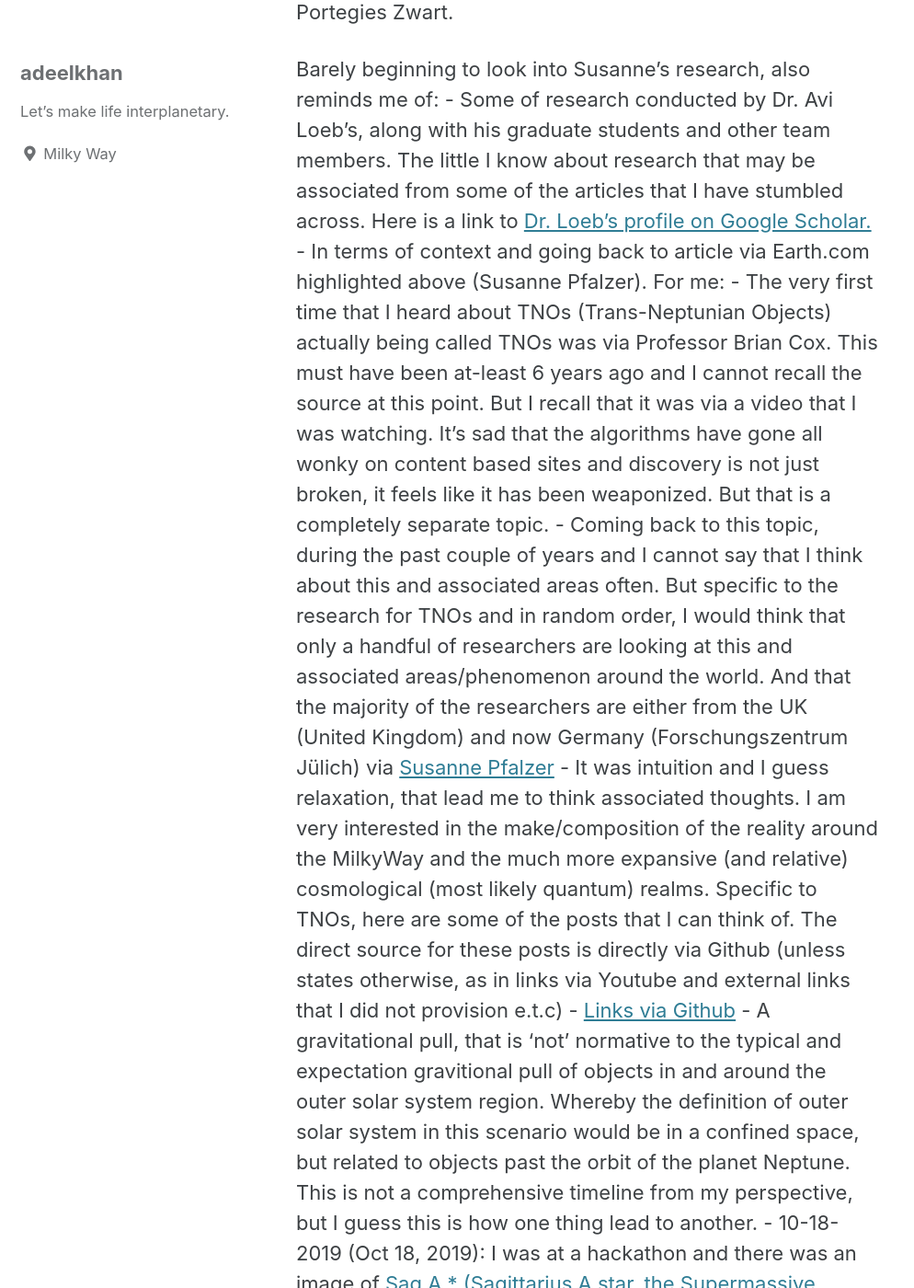
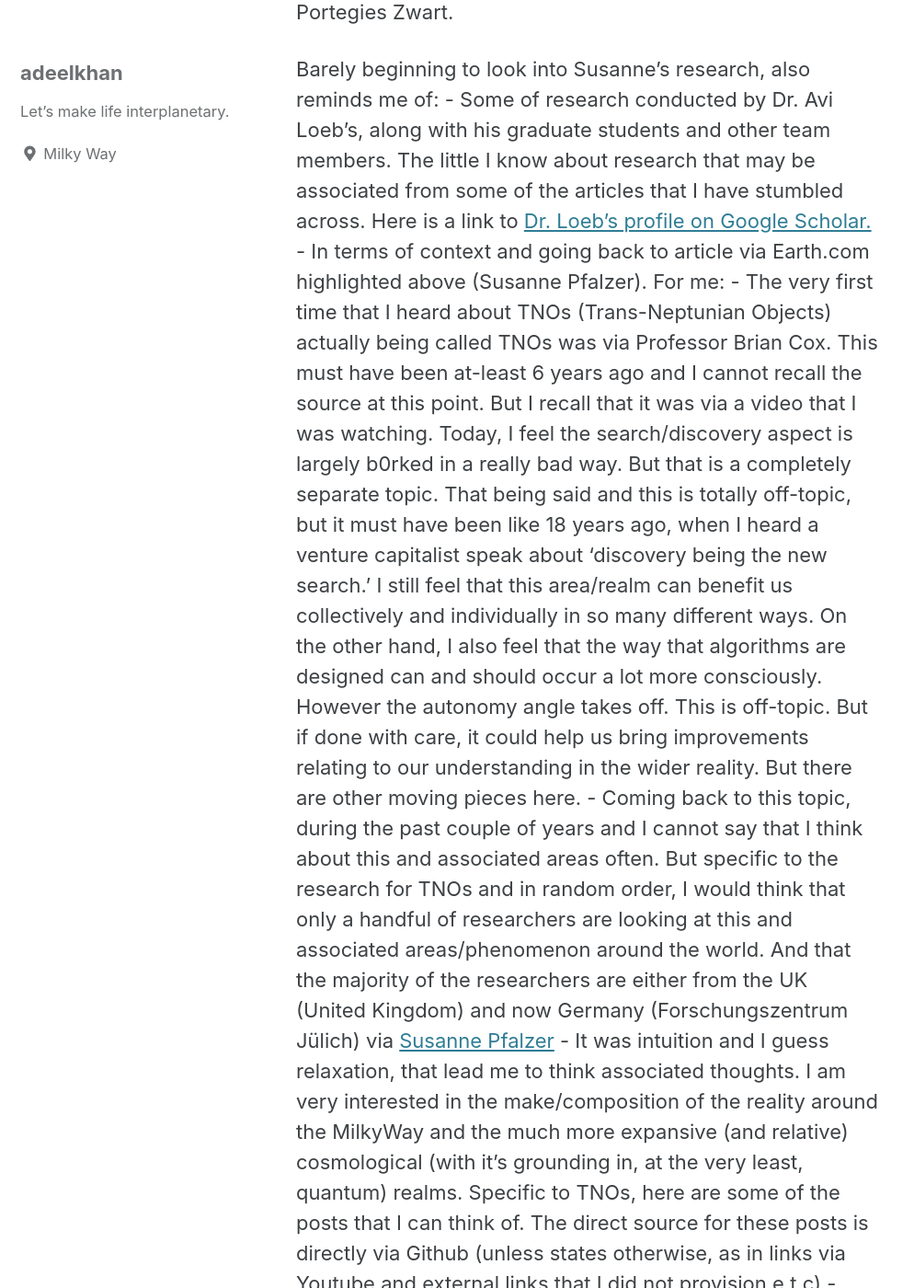
Before and after one commit to stellardreams/stellardreams.github.io, a Jekyll site: the page built from _posts/2024-12-02-Rogue-Stars-Zoomed-By.md, in a window 1280 px wide and 1400 px high, scrolled down 883 px. Shown: the whole window at 92% size, without its empty margins (0-994 px from the left). Built offline with Jekyll 4.4.1, drawn with Linux system fonts in a browser that asks for light colours; cached includes are drawn as plain includes; some of the changed text lies outside the part shown.

Commit message:
Update 2024-12-02-Rogue-Stars-Zoomed-By.md
Additions. Changes.

```diff
--- a/_posts/2024-12-02-Rogue-Stars-Zoomed-By.md
+++ b/_posts/2024-12-02-Rogue-Stars-Zoomed-By.md
@@ -13,11 +13,12 @@
 Barely beginning to look into Susanne's research, also reminds me of:
 - Some of research conducted by Dr. Avi Loeb's, along with his graduate students and other team members. The little I know about research that may be associated from some of the articles that I have stumbled across. Here is a link to [Dr. Loeb's profile on Google Scholar.](https://scholar.google.com/citations?hl=en&user=CvQxOmwAAAAJ&view_op=list_works&citft=1&citft=3&email_for_op=adeelnkhan%40gmail.com&sortby=pubdate)
 - In terms of context and going back to article via Earth.com highlighted above (Susanne Pfalzer). For me:
-  - The very first time that I heard about TNOs (Trans-Neptunian Objects) actually being called TNOs was via Professor Brian Cox. This must have been at-least 6 years ago and I cannot recall the source at this point. But I recall that it was via a video that I was watching. It's sad that the algorithms have gone all wonky on content based sites and discovery is not just broken, it feels like it has been weaponized. But that is a completely separate topic.
+  - The very first time that I heard about TNOs (Trans-Neptunian Objects) actually being called TNOs was via Professor Brian Cox. This must have been at-least 6 years ago and I cannot recall the source at this point. But I recall that it was via a video that I was watching. Today, I feel the search/discovery aspect is largely b0rked in a really bad way. But that is a completely separate topic. That being said and this is totally off-topic, but it must have been like 18 years ago, when I heard a venture capitalist speak about 'discovery being the new search.' I still feel that this area/realm can benefit us collectively and individually in so many different ways. On the other hand, I also feel that the way that algorithms are designed can and should occur a lot more consciously. However the autonomy angle takes off. This is off-topic. But if done with care, it could help us bring improvements relating to our understanding in the wider reality. But there are other moving pieces here.
   - Coming back to this topic, during the past couple of years and I cannot say that I think about this and associated areas often. But specific to the research for TNOs and in random order, I would think that only a handful of researchers are looking at this and associated areas/phenomenon around the world. And that the majority of the researchers are either from the UK (United Kingdom) and now Germany (Forschungszentrum Jülich) via [Susanne Pfalzer](https://www.fz-juelich.de/en/@@search?SearchableText=Susanne%20Pfalzner&active=relevance&allow_local=false&group_select=0&local=false)
-  - It was intuition and I guess relaxation, that lead me to think associated thoughts. I am very interested in the make/composition of the reality around the MilkyWay and the much more expansive (and relative) cosmological (most likely quantum) realms. Specific to TNOs, here are some of the posts that I can think of. The direct source for these posts is directly via Github (unless states otherwise, as in links via Youtube and external links that I did not provision e.t.c)
+  - It was intuition and I guess relaxation, that lead me to think associated thoughts. I am very interested in the make/composition of the reality around the MilkyWay and the much more expansive (and relative) cosmological (with it's grounding in, at the very least, quantum) realms. Specific to TNOs, here are some of the posts that I can think of. The direct source for these posts is directly via Github (unless states otherwise, as in links via Youtube and external links that I did not provision e.t.c)
   - [Links via Github](https://github.com/stellardreams/stellardreams.github.io/tree/master/_posts)
-    - A gravitational pull, that is 'not' normative to the typical and expectation gravitional pull of objects in and around the outer solar system region. Whereby the definition of outer solar system in this scenario would be in a confined space, but related to objects past the orbit of the planet Neptune. This is not a comprehensive timeline from my perspective, but I guess this is how one thing lead to another.
+    - A gravitational pull, that is 'not' normative to the typical and expectation gravitional pull of objects in and around the outer solar system region. Whereby the definition of outer solar system in this scenario would be in a confined space, but related to objects that are beyond the orbit of  Neptune.
+    - The following (below), is not a comprehensive timeline from my perspective, but I guess this is how one thing lead to another.
       - 10-18-2019 (Oct 18, 2019): I was at a hackathon and there was an image of [Sag A * (Sagittarius A star, the Supermassive blackhole at the center of the Milkyway)](https://en.wikipedia.org/wiki/Sagittarius_A*) that came up via the APOD bot via the Slack app.
         - It will take me a while to search for the same/similar image via [APOD search](https://apod.nasa.gov/cgi-bin/apod/apod_search). But if memory serves me correctly, the image looked something like this. [image via nova.org](https://chview.nova.org/solcom/x-objects/sagdeg1.jpg). As well, some of the other images where I found this image, via the [following source](https://chview.nova.org/solcom/x-objects/sag-deg.htm)
       -  10-29-2020 (Oct, 29. 2020): Much earlier and maybe around the year 2005 or in that range, is when I would have first heard about the mythical Planet 9. Not having an indepth knowledge of how real-estate is actually discovered in and around the solar system (as in, the methods leveraged) and realizing that a fair bit of territory needs to be covered. I didn't know how to think about why the so called/mythical Planet 9 was not discovered. Next and many years later, when the news item of a blackhole the size of a grapefruit came to my attention. This, then lead me to think about the kinds of behaviors that were being exhibited by bodies in the trans-Neptunian region(s). For the further evoluion of this theory, one of being a mythical planet that no one could locate, to a blackhole of a certain size. And so, on 10-29-2020, I made the following post on Github on this very blog. [Grape Fruit Sized Black Hole In The Outer Solar System](https://stellardreams.github.io/Grape-fruit-sized-Black-Hole-in-the-outer-solar-system/)
@@ -34,10 +35,12 @@
 
 Coming back to Susanne Pfalzner's and her students research one more time. I haven't personally had a chance to dive into this topic beyond the surface level. But again, to a non-astrophysicist like me, this seems like a very interesting and rich area of research. This is the kind of research that could open up a lot of other/different venues of research. This, I think, would be the kind of research that will help us understand not just the shape/composition and the history of our own solar system. But my intuitive guess is that it will also help us understand the set of dynamics in the wider MilkyWay.
 
-After reading the article once (or twice), I had more questions. Including, but not limited to and in random order:
-- The central question, in my mind, of 'bands' around the MilkyWay, how they travel, how many branches these bands would have and the direction in which they travel and why. The Milkyway's merger with dwarf galax(ies), is, what I think has lead to these bands in the first place. The reason for me, why particular images via APOD captured my attention.
-- I am also thinking about the article via SciAm from 05-01-2021 (linked above about Stars zipping by at, I would think at or near relativistic speeds), Pfalzner's research, other thoughts related to trails of debris e.t.c and building up on that and if this is on topic the blogpost from 02-12-2021 about rocks like [Oumuamua and 2I/Borisov](https://stellardreams.github.io/Interstellar-Objects/) that have been observed to zip by the SolarSystem and Dr. Loeb's prediction, if I recall and at that time of an expectation of 1 such rock zipping by the solar system per month when new equipment goes online.
+After reading the article once (or twice), I have more questions. Including, but not limited to and in random order:
+- The most obvious set of questions for me. Where are these stars coming from, the direction in which they are headed, frequency over time, size of stellar masses, the region through which they are zipping past, could the passage of these stars and objects like Oumuama and 2I/Borisov potentially be a sign that these are earlier indicators of some kind of a band. Skipping some segments, if Pfalzner's and her teams research does hold weight, then the link between a stellar object zipping through the solar system *and* and it's impact on TNOs is something that this team has modeled. Provided holes cannot be poked and as it relates to this theory, further weight could then be attached that this phenomenon is real. Whereby the passage of a stellar body does impact the orbital eccentricity of objects in a certain realm. Next, this is a very longshot, but I've been curious if 'perturbrations' in other parts of the solar system can indeed impact Milankovitch cycles on Earth and potentially on other planets.
+- Next and builing up on a sub-question above and relating to the origin of such a stellar mass. The central question, in my mind, of there being 'bands' around the MilkyWay. Unless it's some freak probability that this was only one of some 100 Billion stars across the MilkyWay that zipped by the solar system for some really strange reason. If that probability equals close to zero and this stellar object is not zipping by in a solo fashion - then the probability equals higher that stars/dust/rocks (at the very least) are travelling in bands of sorts. (Not sure about blackholes). Relating to the objects within the hold of these bands, how they travel, how many branches do these bands actually have and the direction in which they travel and why.
+  - The Milkyway's merger with dwarf galax(ies), is, what I think has lead to these bands in the first place. The reason for me, why particular images via APOD captured my attention.
+- If we put on our risk hat, then we could (maybe) have a whole lot of questions. But that would, I think, be governed on questions related to celestial mechanics and the time-ranges involved. As, right now I am doing a surface level search and right now I don't know what 'reasonably frequent' translates into. [link](https://arxiv.org/abs/2409.03342).
+- I am also thinking about the article via SciAm from 05-01-2021 (linked above about Stars zipping by at, I would think at or near relativistic speeds), Pfalzner's research, other thoughts related to trails of debris e.t.c and building up on that and if this is on topic the blogpost from 02-12-2021 about rocks like [Oumuamua and 2I/Borisov](https://stellardreams.github.io/Interstellar-Objects/) that have been observed to zip by the SolarSystem and Dr. Loeb's prediction, if I recall and at that time of an expectation of 1 such rock zipping by the solar system per month when new equipment goes online. I reckon this is the [Vera C. Rubin Observatory](https://en.wikipedia.org/wiki/Vera_C._Rubin_Observatory), but I cannot say for sure. But it's in an article where Dr. Loeb was interviewed relatd to this topic. Also, I feel like this item is being mentioned twice in this context. I know that I did mention interstellar objects, when I was drafting general timelines from my vantage point.
+- I have more questions, but so far I have dedicated 2 hours relating to this item today. I also have to come back and work on the structure and formatting of this blogpost as I wrote this myself. Getting AIs to write stuff, can often lead to the essential meaning being lost.
 
-- Test of bullets
-  - Test of indentation
-    - Yet another test of bullets and indentations.
+ Anyhow, super interesting area of research!
```
